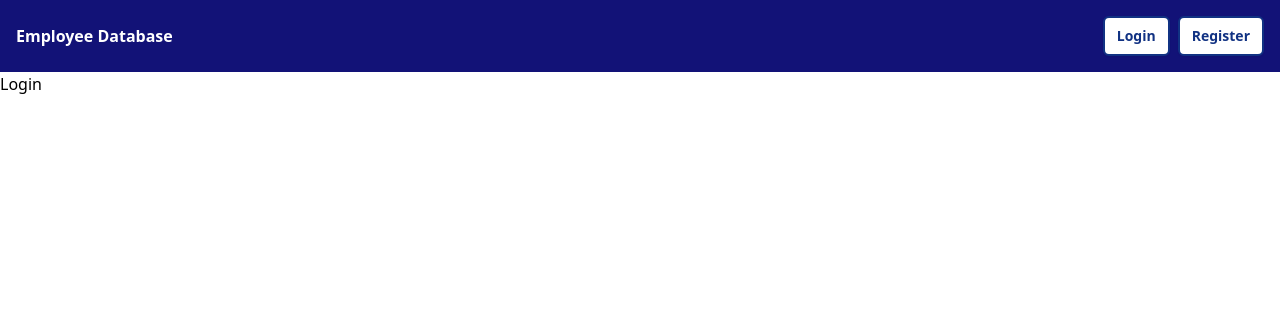
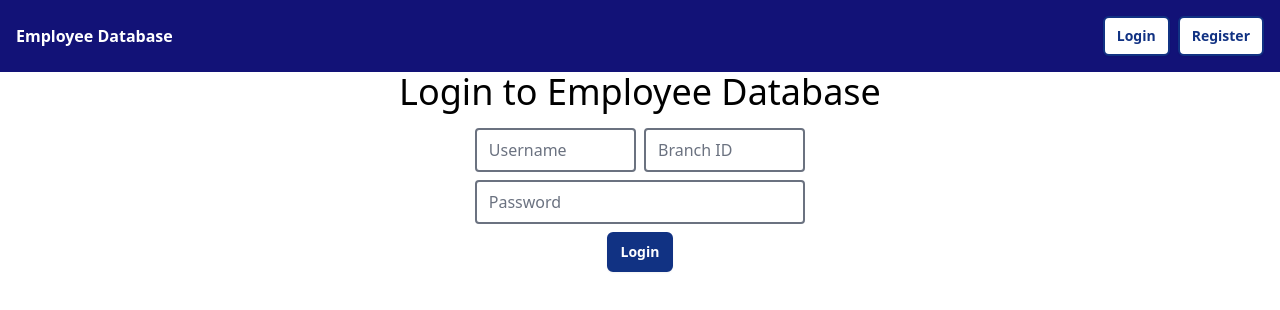
Before and after one commit to jajalovack/daniele-technical-exam-fastax, a React (Vite) app: page /login in a window 1280 px wide. Shown: the top 310 px of the page. Built offline with nearby package versions, Linux system fonts and the light colour scheme.

Commit message:
added login with verification

```diff
--- a/package.json
+++ b/package.json
@@ -23,6 +23,7 @@
   },
   "devDependencies": {
     "@tailwindcss/forms": "^0.5.7",
+    "@types/bcryptjs": "^2.4.6",
     "@types/jquery": "^3.5.29",
     "@types/react": "^18.2.43",
     "@types/react-dom": "^18.2.17",
--- a/src/views/Login/index.tsx
+++ b/src/views/Login/index.tsx
@@ -1,8 +1,123 @@
 import React from 'react'
+import { useState, useEffect } from 'react'
+import { useNavigate, Link } from 'react-router-dom'
+import bcrypt from 'bcryptjs'
+import $ from 'jquery'
+import TextInput from '../../components/TextInput'
+import Button from '../../components/Button'
 
 const Login = () => {
+  const [inputValue, setInputValue] = useState({
+    username: '',
+    branch_id: '',
+    password: ''
+  })
+
+  const onChangeHandler = (event: React.ChangeEvent<HTMLInputElement>) => {
+    const newValues = {
+      username: inputValue.username,
+      branch_id: inputValue.branch_id,
+      password: inputValue.password
+    }
+
+    if (event.target.placeholder=='Username')
+    {
+      newValues.username=event.target.value
+    }
+    else if (event.target.placeholder=='Branch ID')
+    {
+      newValues.branch_id=event.target.value
+    }
+    else
+    {
+      newValues.password=event.target.value
+    }
+
+    setInputValue(newValues)
+  }
+
+  const validateForm = () => {
+    let error=false
+    const users=localStorage.getItem('users')?JSON.parse(String(localStorage.getItem('users'))):[]
+    const user=users.find((x: typeof users)=>x.username==inputValue.username)
+    const passwordCorrect=bcrypt.compareSync(inputValue.password,user.password)
+    if (!inputValue.username || !users.find((x: typeof users)=>x.username==inputValue.username))
+    {
+      $('#username').addClass('border-red-500')
+      error=true
+    }
+    else
+    {
+      $('#username').removeClass('border-red-500')
+    }
+    if (!inputValue.branch_id)
+    {
+      $('#branch_id').addClass('border-red-500')
+      error=true
+    }
+    else
+    {
+      $('#branch_id').removeClass('border-red-500')
+    }
+    if (!(inputValue.password && passwordCorrect))
+    {
+      $('#password').addClass('border-red-500')
+      error=true
+    }
+    else
+    {
+      $('#password').removeClass('border-red-500')
+    }
+
+    if (error)
+    {
+      if (!(inputValue.username&&inputValue.branch_id&&inputValue.password))
+      {
+        $('#errorMessage').html('<p class="text-red-500">Please enter all the required fields</p>')
+      }
+      else if (!users.find((x: typeof users)=>x.username==inputValue.username))
+      {
+        $('#errorMessage').html('<p class="text-red-500">User does not exist. Do you want to <a href="/register" class="underline text-blue-500" >sign up?</a></p>')
+      }
+      else if (!passwordCorrect)
+      {
+        $('#errorMessage').html('<p class="text-red-500">Incorrect password!</p>')
+      }
+    }
+    else
+    {
+      $('#errorMessage').html('')
+      console.log(inputValue)
+
+      localStorage.setItem('currentUser',JSON.stringify(
+        {
+          username: user.username,
+          branch_id: user.branch_id,
+          account_type: user.account_type
+        }
+      ))
+
+      window.location.replace(document.URL.replace('/login','/dashboard'))
+    }
+  }
   return (
-    <div>Login</div>
+    <>
+      <div className="flex flex-wrap justify-center">
+        <h1 className='text-4xl font-medium mb-4 w-full text-center'>Login to Employee Database</h1>
+        <form method='post' className='flex justify-center'>
+          <div className='flex flex-wrap gap-2 justify-center w-5/12 sizeTextbox'>
+            <TextInput placeholder='Username' value={inputValue.username} onChange={onChangeHandler}/>
+            <TextInput placeholder='Branch ID' value={inputValue.branch_id} onChange={onChangeHandler}/>
+            <div className="w-full password">
+              <TextInput placeholder='Password' type='password' value={inputValue.password} onChange={onChangeHandler}/>
+            </div>
+          </div>
+        </form>
+        <div className='w-full mb-2'></div>
+        <Button onClick={validateForm}>Login</Button>
+        <span id="errorMessage" className='w-full text-center'></span>
+      </div>
+    </>
   )
 }
 
--- a/src/views/Register/index.tsx
+++ b/src/views/Register/index.tsx
@@ -115,7 +115,7 @@ const Register = () => {
 
     if (error)
     {
-      if (!(inputValue.username&&inputValue.branch_id&&inputValue.password&&inputValue.password))
+      if (!(inputValue.username&&inputValue.branch_id&&inputValue.password&&inputValue.confirm_password))
       {
         $('#errorMessage').html('<p class="text-red-500">Please enter all the required fields</p>')
       }
@@ -131,7 +131,6 @@ const Register = () => {
     else
     {
       $('#errorMessage').html('')
-      console.log(inputValue)
       const submitValue = {
         id: users.length==0?1:Number(users.at(-1).id)+1,
         username: inputValue.username,
```
Also changed, not shown: 1 other file (tests, documents, lock files or other folders).
